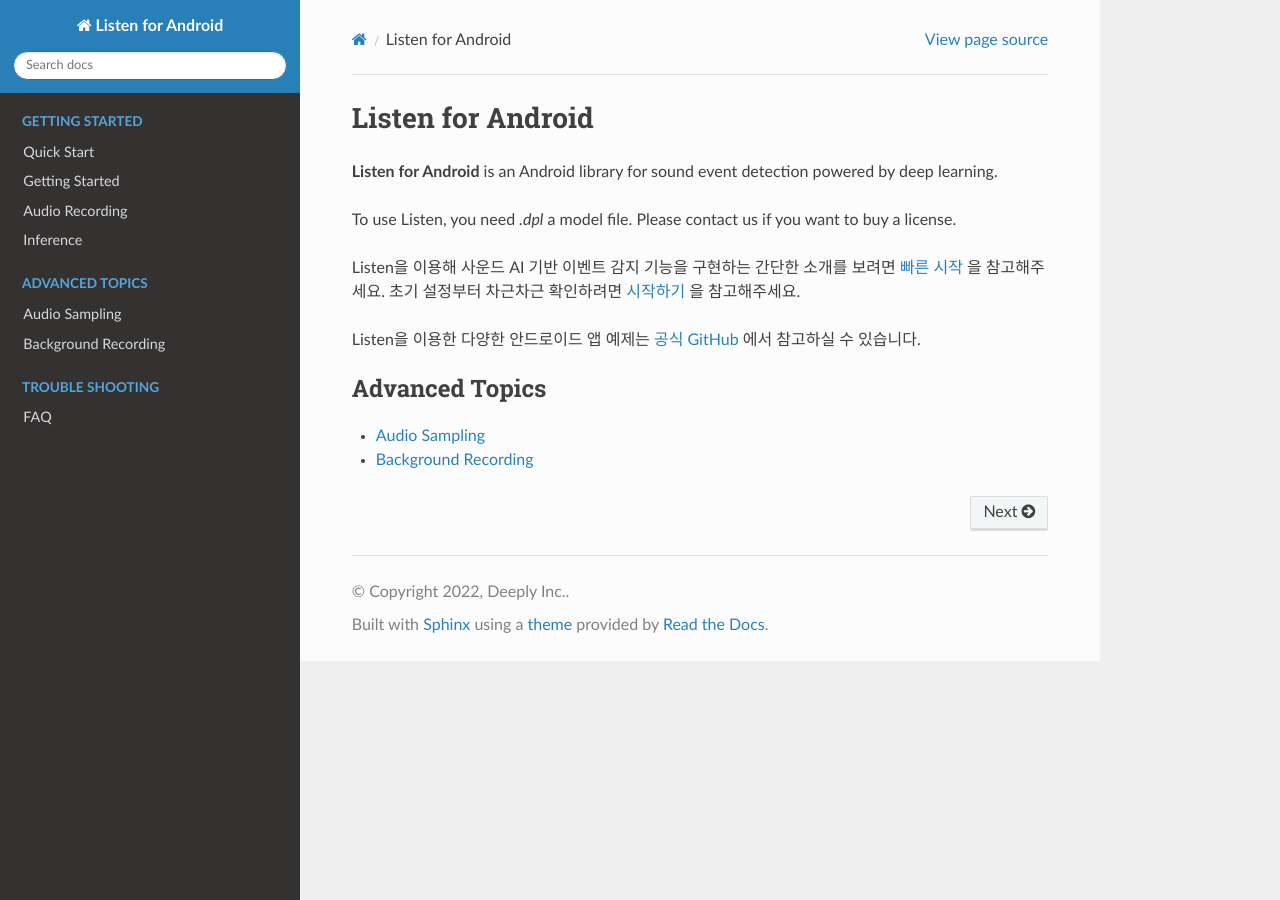
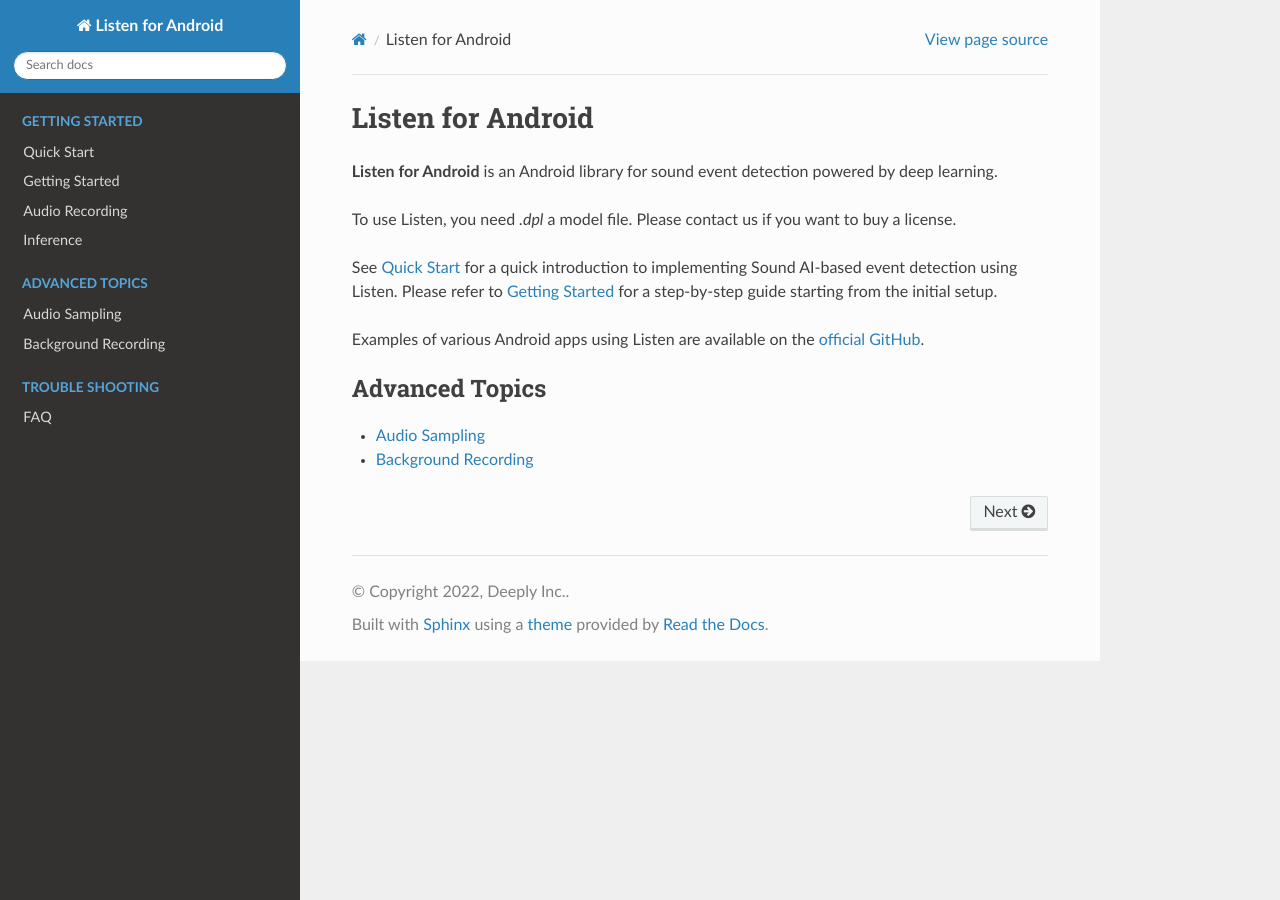
Before and after one commit to deeplyinc/listen-sdk-android-samples, a Sphinx documentation site: the page built from docs/index.rst, in a window 1280 px wide. Built offline with Sphinx 7.4.7 and the Read the Docs theme 2.0.0, drawn with Linux system fonts in a browser that asks for light colours.

Commit message:
docs: update translation in index.rst

```diff
--- a/docs/index.rst
+++ b/docs/index.rst
@@ -6,10 +6,11 @@
 To use Listen, you need `.dpl` a model file.
 Please contact us if you want to buy a license.
 
-Listen을 이용해 사운드 AI 기반 이벤트 감지 기능을 구현하는 간단한 소개를 보려면 :doc:`빠른 시작 </contents/getting-started/quick-start>` 을 참고해주세요.
-초기 설정부터 차근차근 확인하려면 :doc:`시작하기 </contents/getting-started/getting-started>` 을 참고해주세요.
+See :doc:`Quick Start </contents/getting-started/quick-start>` for a quick introduction to implementing Sound AI-based event detection using Listen.
+Please refer to :doc:`Getting Started </contents/getting-started/getting-started>` for a step-by-step guide starting from the initial setup.
 
-Listen을 이용한 다양한 안드로이드 앱 예제는 `공식 GitHub <https://github.com/deeplyinc/listen-sdk-android-samples>`_ 에서 참고하실 수 있습니다.
+Examples of various Android apps using Listen are available on the `official GitHub <https://github.com/deeplyinc/listen-sdk-android-samples>`_.
+
 
 
 .. toctree::
```
